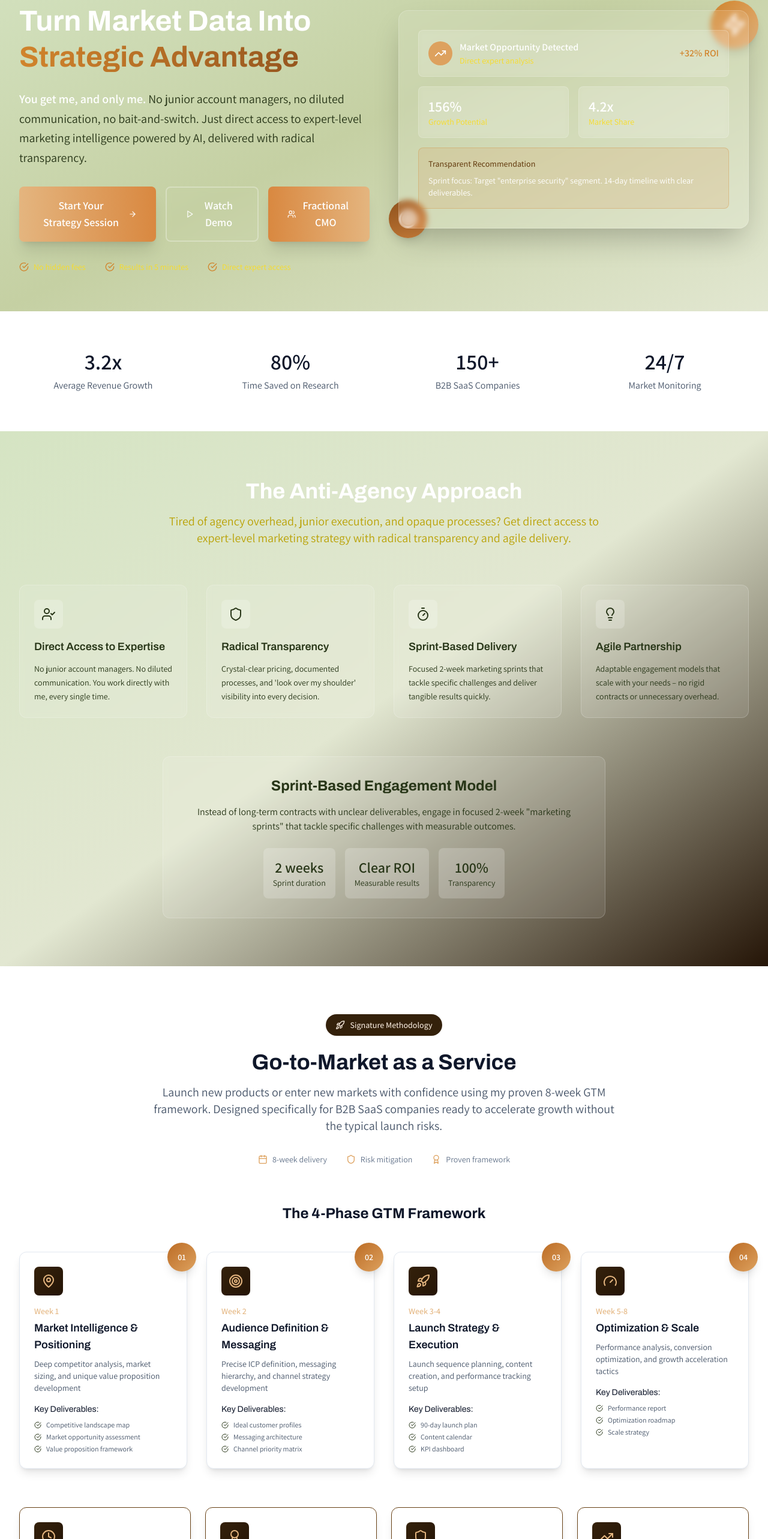
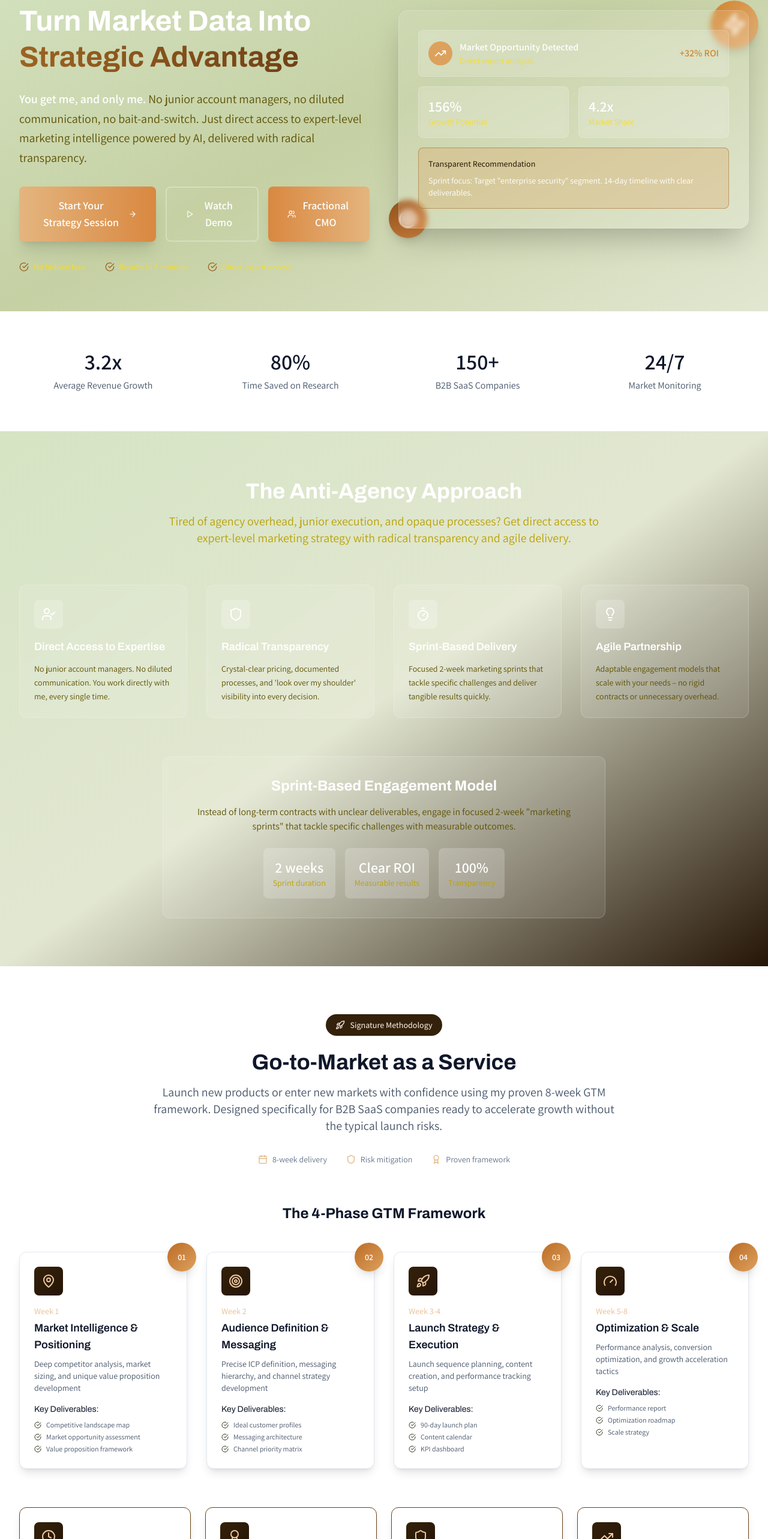
Before and after one commit to HaydenRic/cmoxpert, a React (Vite) app: page / in a window 1280 px wide. Shown: the part 202-2768 px from the top of the page at 60% size. Built offline with nearby package versions, Linux system fonts and the light colour scheme; no server answers; the database is empty.

Commit message:
Updated Contact.tsx

```diff
--- a/src/components/LandingPage.tsx
+++ b/src/components/LandingPage.tsx
@@ -399,11 +399,11 @@ export function LandingPage() {
 
               <h1 className="text-5xl font-bold text-white mb-6 leading-tight">
                 Turn Market Data Into
-                <span className="bg-gradient-to-r from-earth_yellow-400 to-tiger_s_eye-400 bg-clip-text text-transparent"> Strategic Advantage</span>
+                <span className="bg-gradient-to-r from-earth_yellow-300 to-tiger_s_eye-300 bg-clip-text text-transparent"> Strategic Advantage</span>
               </h1>
 
               <p className="text-xl text-white mb-8 leading-relaxed">
-                <strong className="text-white">You get me, and only me.</strong> <span style={{ color: '#283618' }}>No junior account managers, no diluted communication, no bait-and-switch. Just direct access to expert-level marketing intelligence powered by AI, delivered with radical transparency.</span>
+                <strong className="text-white">You get me, and only me.</strong> <span className="text-cornsilk-100">No junior account managers, no diluted communication, no bait-and-switch. Just direct access to expert-level marketing intelligence powered by AI, delivered with radical transparency.</span>
               </p>
 
               <div className="flex flex-col sm:flex-row gap-4 mb-8">
@@ -437,15 +437,15 @@ export function LandingPage() {
 
               <div className="flex items-center space-x-8 text-sm text-cornsilk-300">
                 <div className="flex items-center space-x-2">
-                  <CheckCircle className="w-4 h-4 text-earth_yellow-400" />
+                  <CheckCircle className="w-4 h-4 text-earth_yellow-300" />
                   <span>No hidden fees</span>
                 </div>
                 <div className="flex items-center space-x-2">
-                  <CheckCircle className="w-4 h-4 text-earth_yellow-400" />
+                  <CheckCircle className="w-4 h-4 text-earth_yellow-300" />
                   <span>Results in 5 minutes</span>
                 </div>
                 <div className="flex items-center space-x-2">
-                  <CheckCircle className="w-4 h-4 text-earth_yellow-400" />
+                  <CheckCircle className="w-4 h-4 text-earth_yellow-300" />
                   <span>Direct expert access</span>
                 </div>
               </div>
@@ -478,8 +478,8 @@ export function LandingPage() {
                     </div>
                   </div>
 
-                  <div className="p-4 bg-earth_yellow-500/20 rounded-lg border border-earth_yellow-400/30">
-                    <p className="text-sm font-medium text-earth_yellow-200 mb-2">Transparent Recommendation</p>
+                  <div className="p-4 bg-earth_yellow-500/30 rounded-lg border border-earth_yellow-300/50">
+                    <p className="text-sm font-medium text-earth_yellow-100 mb-2">Transparent Recommendation</p>
                     <p className="text-sm text-white">Sprint focus: Target "enterprise security" segment. 14-day timeline with clear deliverables.</p>
                   </div>
                 </div>
@@ -525,34 +525,34 @@ export function LandingPage() {
 
           <div className="grid md:grid-cols-2 lg:grid-cols-4 gap-8">
             {antiAgencyBenefits.map((benefit, index) => (
-              <div key={index} className="bg-white/10 backdrop-blur-sm rounded-xl p-6 border border-white/20" style={{ color: '#283618' }}>
+              <div key={index} className="bg-white/10 backdrop-blur-sm rounded-xl p-6 border border-white/20">
                 <div className="w-12 h-12 bg-white/20 rounded-lg flex items-center justify-center mb-4">
-                  <benefit.icon className="w-6 h-6" style={{ color: '#283618' }} />
+                  <benefit.icon className="w-6 h-6 text-white" />
                 </div>
-                <h3 className="text-lg font-semibold mb-3" style={{ color: '#283618' }}>{benefit.title}</h3>
-                <p className="text-sm leading-relaxed" style={{ color: '#283618' }}>{benefit.description}</p>
+                <h3 className="text-lg font-semibold mb-3 text-white">{benefit.title}</h3>
+                <p className="text-sm leading-relaxed text-cornsilk-100">{benefit.description}</p>
               </div>
             ))}
           </div>
 
           <div className="mt-16 text-center">
             <div className="inline-block bg-white/10 backdrop-blur-sm rounded-xl p-8 border border-white/20">
-              <h3 className="text-2xl font-bold mb-4" style={{ color: '#283618' }}>Sprint-Based Engagement Model</h3>
-              <p className="mb-6 max-w-2xl" style={{ color: '#283618' }}>
+              <h3 className="text-2xl font-bold mb-4 text-white">Sprint-Based Engagement Model</h3>
+              <p className="mb-6 max-w-2xl text-cornsilk-100">
                 Instead of long-term contracts with unclear deliverables, engage in focused 2-week "marketing sprints" that tackle specific challenges with measurable outcomes.
               </p>
               <div className="flex flex-col sm:flex-row gap-4 justify-center">
                 <div className="bg-white/20 rounded-lg p-4">
-                  <div className="text-2xl font-bold" style={{ color: '#283618' }}>2 weeks</div>
-                  <div className="text-sm" style={{ color: '#283618' }}>Sprint duration</div>
+                  <div className="text-2xl font-bold text-white">2 weeks</div>
+                  <div className="text-sm text-cornsilk-200">Sprint duration</div>
                 </div>
                 <div className="bg-white/20 rounded-lg p-4">
-                  <div className="text-2xl font-bold" style={{ color: '#283618' }}>Clear ROI</div>
-                  <div className="text-sm" style={{ color: '#283618' }}>Measurable results</div>
+                  <div className="text-2xl font-bold text-white">Clear ROI</div>
+                  <div className="text-sm text-cornsilk-200">Measurable results</div>
                 </div>
                 <div className="bg-white/20 rounded-lg p-4">
-                  <div className="text-2xl font-bold" style={{ color: '#283618' }}>100%</div>
-                  <div className="text-sm" style={{ color: '#283618' }}>Transparency</div>
+                  <div className="text-2xl font-bold text-white">100%</div>
+                  <div className="text-sm text-cornsilk-200">Transparency</div>
                 </div>
               </div>
             </div>
@@ -576,15 +576,15 @@ export function LandingPage() {
             </p>
             <div className="flex items-center justify-center space-x-8 text-sm text-slate-500">
               <div className="flex items-center space-x-2">
-                <Calendar className="w-4 h-4 text-earth_yellow-500" />
+                <Calendar className="w-4 h-4 text-earth_yellow-600" />
                 <span>8-week delivery</span>
               </div>
               <div className="flex items-center space-x-2">
-                <Shield className="w-4 h-4 text-earth_yellow-500" />
+                <Shield className="w-4 h-4 text-earth_yellow-600" />
                 <span>Risk mitigation</span>
               </div>
               <div className="flex items-center space-x-2">
-                <Award className="w-4 h-4 text-earth_yellow-500" />
+                <Award className="w-4 h-4 text-earth_yellow-600" />
                 <span>Proven framework</span>
               </div>
             </div>
@@ -601,11 +601,11 @@ export function LandingPage() {
                   </div>
 
                   <div className="w-12 h-12 bg-gradient-to-br from-earth_yellow-100 to-tiger_s_eye-100 rounded-lg flex items-center justify-center mb-4">
-                    <phase.icon className="w-6 h-6 text-earth_yellow-600" />
+                    <phase.icon className="w-6 h-6 text-earth_yellow-700" />
                   </div>
 
                   <div className="mb-4">
-                    <div className="text-sm text-earth_yellow-600 font-medium mb-1">{phase.duration}</div>
+                    <div className="text-sm text-earth_yellow-700 font-medium mb-1">{phase.duration}</div>
                     <h4 className="text-lg font-semibold text-slate-900 mb-2">{phase.title}</h4>
                     <p className="text-slate-600 text-sm mb-4">{phase.description}</p>
                   </div>
@@ -631,7 +631,7 @@ export function LandingPage() {
             {gtmBenefits.map((benefit, index) => (
               <div key={index} className="bg-white rounded-xl p-6 shadow-lg border border-earth_yellow-200">
                 <div className="w-12 h-12 bg-gradient-to-br from-earth_yellow-100 to-tiger_s_eye-100 rounded-lg flex items-center justify-center mb-4">
-                  <benefit.icon className="w-6 h-6 text-earth_yellow-600" />
+                  <benefit.icon className="w-6 h-6 text-earth_yellow-700" />
                 </div>
                 <h4 className="text-lg font-semibold text-slate-900 mb-2">{benefit.title}</h4>
                 <p className="text-slate-600 text-sm">{benefit.description}</p>
@@ -888,15 +888,15 @@ export function LandingPage() {
 
           <div className="flex items-center justify-center space-x-8 text-sm text-cornsilk-300">
             <div className="flex items-center space-x-2">
-              <CheckCircle className="w-4 h-4 text-earth_yellow-400" />
+              <CheckCircle className="w-4 h-4 text-earth_yellow-300" />
               <span>Free strategy session</span>
             </div>
             <div className="flex items-center space-x-2">
-              <CheckCircle className="w-4 h-4 text-earth_yellow-400" />
+              <CheckCircle className="w-4 h-4 text-earth_yellow-300" />
               <span>No commitment required</span>
             </div>
             <div className="flex items-center space-x-2">
-              <CheckCircle className="w-4 h-4 text-earth_yellow-400" />
+              <CheckCircle className="w-4 h-4 text-earth_yellow-300" />
               <span>Results in 5 minutes</span>
             </div>
           </div>
```
Also changed, not shown: src/pages/Contact.tsx (+10 -10 lines).
